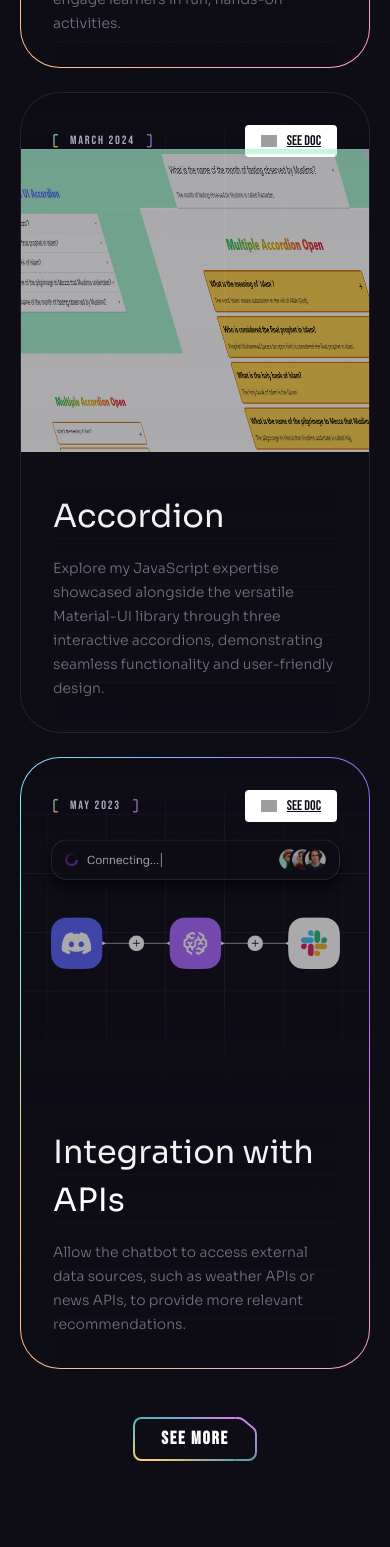
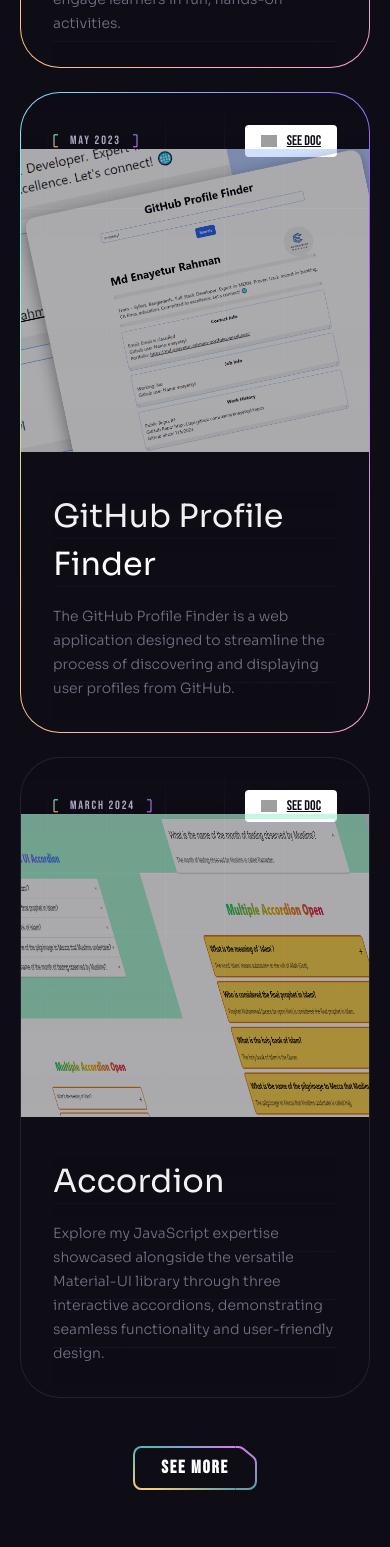
Before and after one commit to enayetsyl/portfolio202403, a React (Vite) app: page / in a window 390 px wide. Shown: the part 5860-7407 px from the top of the page. Built offline with nearby package versions, Linux system fonts and the light colour scheme; grey boxes are pictures that could not be loaded; a web font is replaced by a local one.

Commit message:
pdf download added

```diff
--- a/src/components/Header.jsx
+++ b/src/components/Header.jsx
@@ -27,6 +27,20 @@
 
     setOpenNavigation(false);
   };
+
+  const url = 'https://md-enayetur-rahman-portfolio.vercel.app/cv.pdf'
+
+  const downloadResume =(url) => {
+    const aTag = document.createElement('a')
+    aTag.href=url
+    aTag.setAttribute('download','cv.pdf')
+
+    document.body.appendChild(aTag)
+    aTag.click()
+    aTag.remove()
+  }
+
+
 
   return (
     <div
@@ -160,7 +174,13 @@
           <HamburgerMenu />
         </nav>
 
-        <Button className="font-sans hidden lg:flex 2xl:text-2xl " href="#login">
+
+
+        <Button className="font-sans hidden lg:flex 2xl:text-2xl "
+
+        // href="#login"
+        onClick={() => {downloadResume(url)}}
+        >
          Resume
         </Button>
 
--- a/src/constants/index.js
+++ b/src/constants/index.js
@@ -58,6 +58,7 @@
 import geniusguide from "../assets/otherProjects/geniusguide.png";
 import accordion from "../assets/otherProjects/accordion.png";
 import hangman from "../assets/otherProjects/hangman.png";
+import githubProfileFinder from "../assets/otherProjects/githubprofilefinder.png";
 // blog import
 import me1 from "../assets/blog/me1.png";
 
@@ -154,6 +155,15 @@
   },
   {
     id: "2",
+    title: "GitHub Profile Finder",
+    text: "The GitHub Profile Finder is a web application designed to streamline the process of discovering and displaying user profiles from GitHub.",
+    date: "May 2023",
+    link: "https://md-enayetur-rahman.gitbook.io/typescript-project-github-profile-finder/",
+    imageUrl: githubProfileFinder,
+    colorful: true,
+  },
+  {
+    id: "3",
     title: "Accordion",
     text: "Explore my JavaScript expertise showcased alongside the versatile Material-UI library through three interactive accordions, demonstrating seamless functionality and user-friendly design.",
     date: "March 2024",
@@ -161,15 +171,6 @@
     imageUrl: accordion,
   },
 
-  {
-    id: "3",
-    title: "Integration with APIs",
-    text: "Allow the chatbot to access external data sources, such as weather APIs or news APIs, to provide more relevant recommendations.",
-    date: "May 2023",
-    link: "progress",
-    imageUrl: roadmap4,
-    colorful: true,
-  },
 ];
 
 export const collabText =
```
Also changed, not shown: src/assets/otherProjects/githubprofilefinder.png (added), 1 other file (tests, documents, lock files or other folders).
